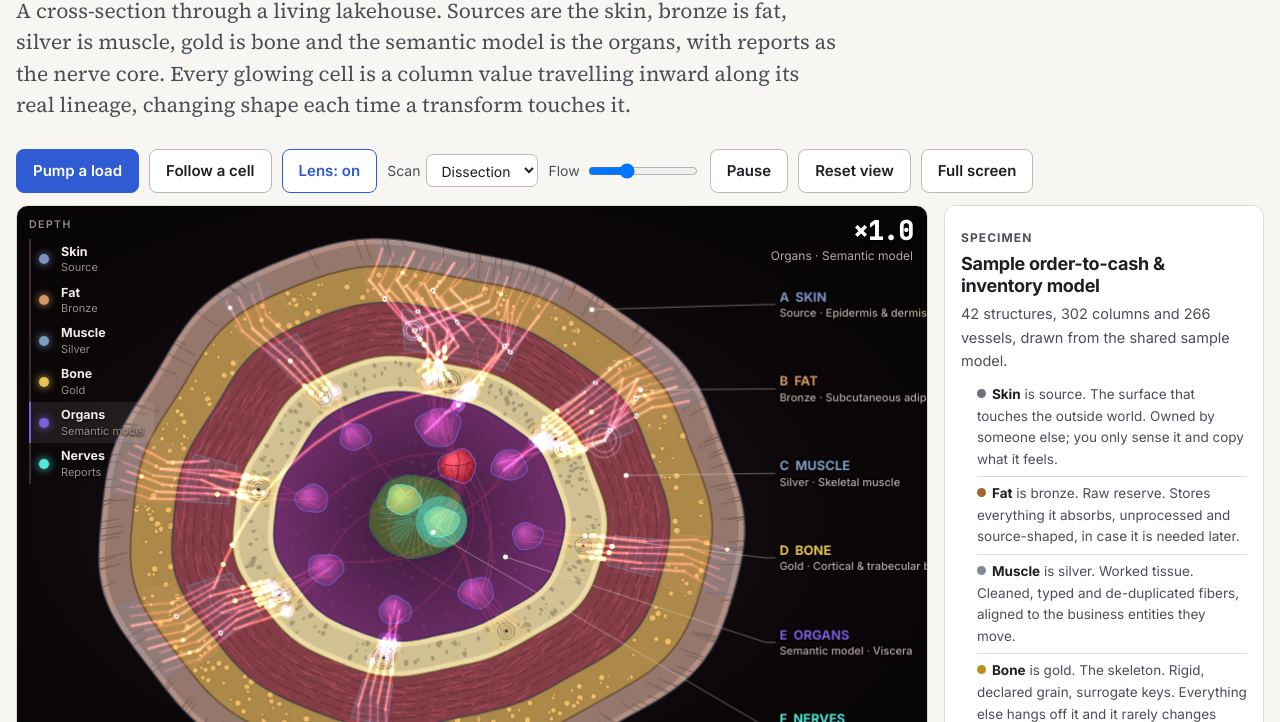
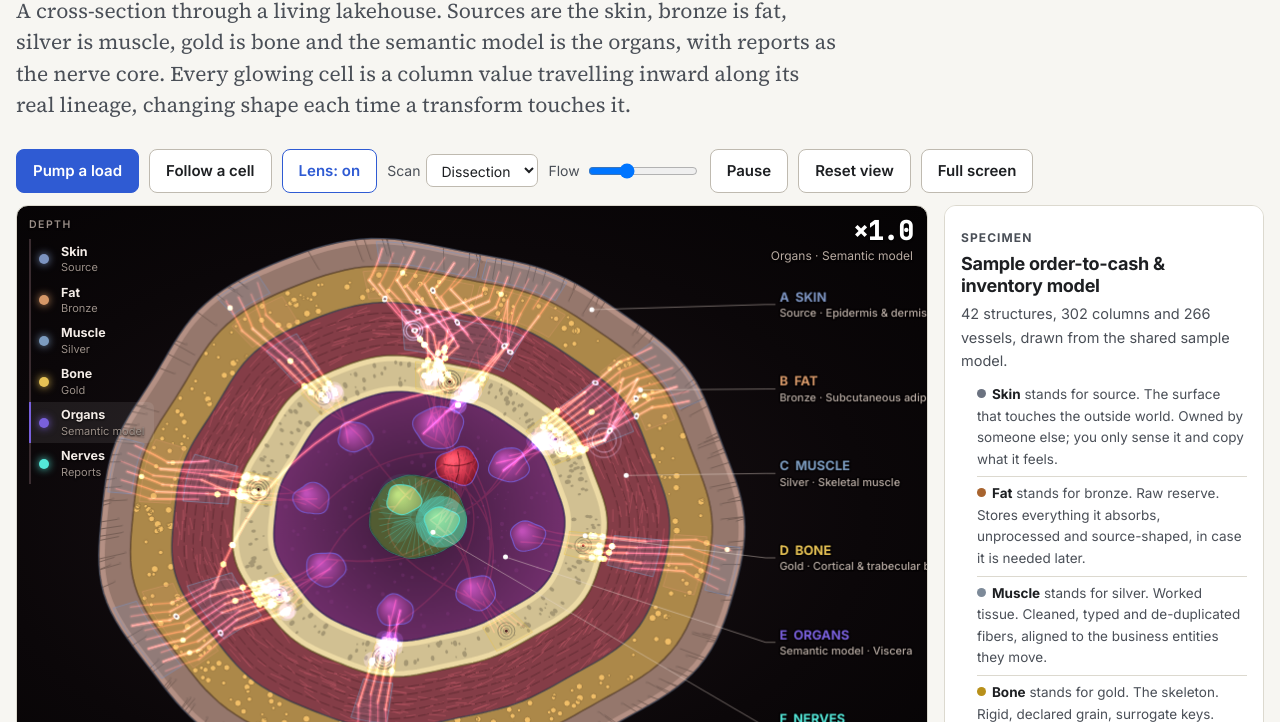
Before and after one commit to futobi-labs/datamodel-lab, a plain HTML site: page explore/anatomy.html in a window 1280 px wide. Shown: the part 230-952 px from the top of the page. Drawn offline with nearby package versions, Linux system fonts and the light colour scheme; animation ran at ten frames a second.

```diff
--- a/explore/anatomy.html
+++ b/explore/anatomy.html
@@ -300,9 +300,9 @@
   }
 
   function organR(t) {
-    if (t.kind === "measure-table") return thick("semantic") * 0.23;
+    if (t.kind === "measure-table") return thick("semantic") * 0.26;
     if (t.layer === "report") return thick("report") * 0.42;
-    return thick("semantic") * (0.16 + Math.min(0.12, t.cols.length * 0.009));
+    return thick("semantic") * (0.18 + Math.min(0.13, t.cols.length * 0.01));
   }
   function tableCenter(t) { return P(t.th, rAt(t.layer, t.depth)); }
   function colPos(c) {
@@ -549,7 +549,7 @@
 
   function cellLayer(p) { return p.e.t < 0.5 ? p.e.from.layer : p.e.to.layer; }
   function drawParticles(k) {
-    var base = 2.1 * (1 + Math.log2(Math.max(1, k)) * 0.35) / k;
+    var base = 2.6 * (1 + Math.log2(Math.max(1, k)) * 0.5) / k;
     ctx.save();
     ctx.globalCompositeOperation = "lighter";
     particles.forEach(function (p) {
@@ -823,9 +823,9 @@
     var h = '<p class="eyebrow">Specimen</p><h3>' + DML.esc(model.model.name) + "</h3>";
     h += "<p>" + tables.length + " structures, " + cols.length + " columns and " + edges.length + " vessels, drawn from the shared sample model.</p><ul class=\"mapping\">";
     ORDER.forEach(function (l) {
-      h += '<li><span class="dot" style="background:' + DML.layerColor(l) + '"></span><b>' + TISSUE[l].name + "</b> is " + DML.esc(model.layerById[l].name.toLowerCase()) + ". " + DML.esc(TISSUE[l].why) + "</li>";
+      h += '<li><span class="dot" style="background:' + DML.layerColor(l) + '"></span><b>' + TISSUE[l].name + "</b> stands for " + DML.esc(model.layerById[l].name.toLowerCase()) + ". " + DML.esc(TISSUE[l].why) + "</li>";
     });
-    h += '<li><span class="dot" style="background:#e33"></span><b>Blood</b> is the data. Cells move inward along column lineage and change shape at every real transform.</li></ul>';
+    h += '<li><span class="dot" style="background:#e33"></span><b>Blood</b> stands for the data. Cells move inward along column lineage and change shape at every real transform.</li></ul>';
     h += '<p class="muted">Try: Follow a cell, then zoom out and Pump a load.</p>';
     panel.innerHTML = h;
   }
```
